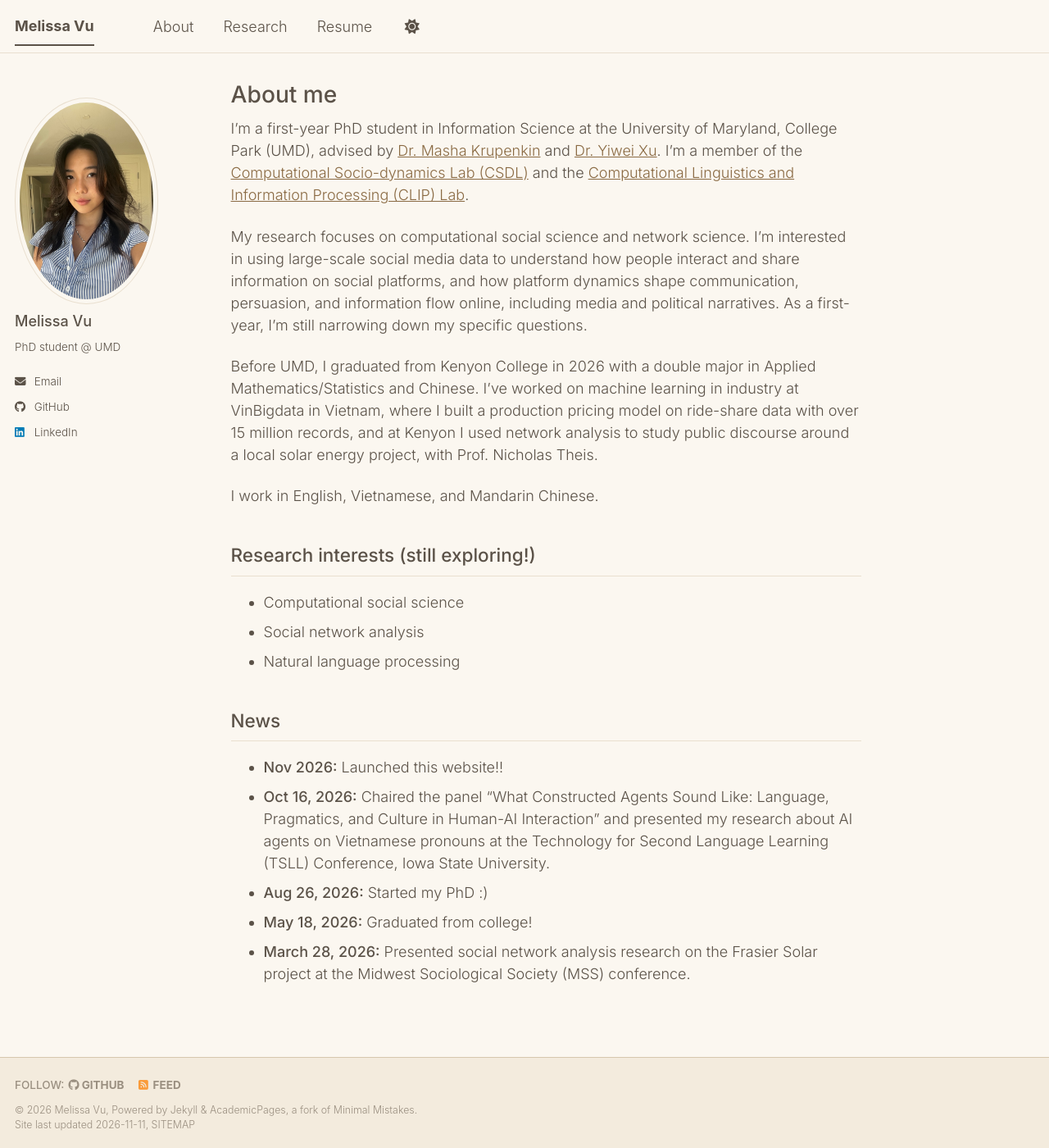
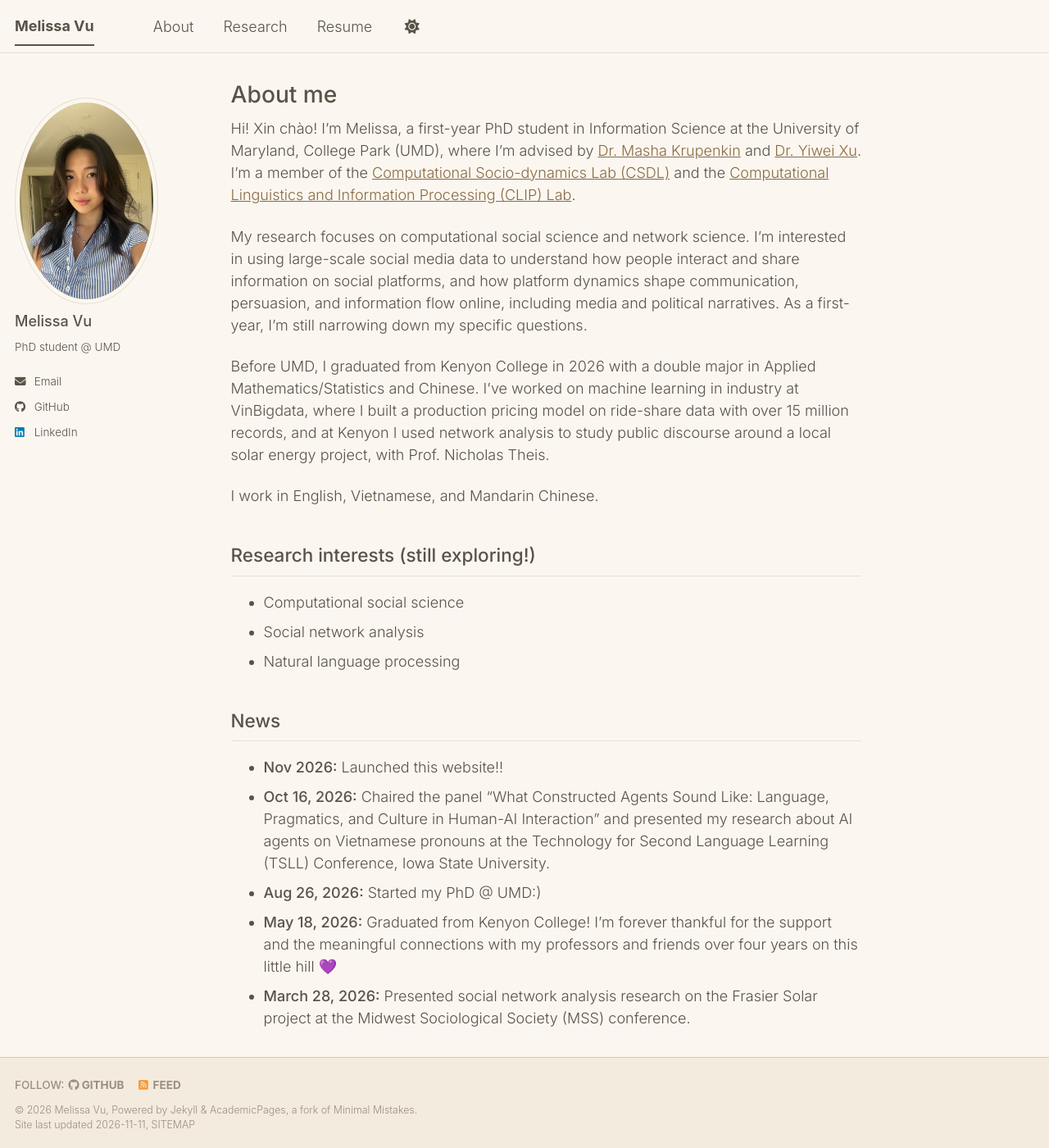
Before and after one commit to melvu-25/melvu-25.github.io, a Jekyll site: the page built from _pages/about.md, in a window 1280 px wide and 1400 px high. Shown: the whole window at 82% size. Built offline with Jekyll 4.4.1, drawn with Linux system fonts in a browser that asks for light colours; a script bundle is joined from its source files by our own code; a style sheet for code colours, icons or effects is not loaded.

Commit message:
Revise about page with personal introduction updates
Updated personal introduction and added details about graduation and PhD start date.

```diff
--- a/_pages/about.md
+++ b/_pages/about.md
@@ -7,11 +7,11 @@ redirect_from:
   - /about.html
 ---
 
-I'm a first-year PhD student in Information Science at the University of Maryland, College Park (UMD), advised by [Dr. Masha Krupenkin](http://masha-krupenkin.com) and [Dr. Yiwei Xu](https://www.yiweixu.net/). I'm a member of the [Computational Socio-dynamics Lab (CSDL)](https://glciampaglia.com) and the [Computational Linguistics and Information Processing (CLIP) Lab](https://clip.umiacs.umd.edu/).
+Hi! Xin chào! I'm Melissa, a first-year PhD student in Information Science at the University of Maryland, College Park (UMD), where I'm advised by [Dr. Masha Krupenkin](http://masha-krupenkin.com) and [Dr. Yiwei Xu](https://www.yiweixu.net/). I'm a member of the [Computational Socio-dynamics Lab (CSDL)](https://glciampaglia.com) and the [Computational Linguistics and Information Processing (CLIP) Lab](https://clip.umiacs.umd.edu/).
 
 My research focuses on computational social science and network science. I'm interested in using large-scale social media data to understand how people interact and share information on social platforms, and how platform dynamics shape communication, persuasion, and information flow online, including media and political narratives. As a first-year, I'm still narrowing down my specific questions.
 
-Before UMD, I graduated from Kenyon College in 2026 with a double major in Applied Mathematics/Statistics and Chinese. I've worked on machine learning in industry at VinBigdata in Vietnam, where I built a production pricing model on ride-share data with over 15 million records, and at Kenyon I used network analysis to study public discourse around a local solar energy project, with Prof. Nicholas Theis.
+Before UMD, I graduated from Kenyon College in 2026 with a double major in Applied Mathematics/Statistics and Chinese. I've worked on machine learning in industry at VinBigdata, where I built a production pricing model on ride-share data with over 15 million records, and at Kenyon I used network analysis to study public discourse around a local solar energy project, with Prof. Nicholas Theis.
 
 I work in English, Vietnamese, and Mandarin Chinese.
 
@@ -25,6 +25,6 @@ News
 ------
 * **Nov 2026:** Launched this website!!
 * **Oct 16, 2026:** Chaired the panel "What Constructed Agents Sound Like: Language, Pragmatics, and Culture in Human-AI Interaction" and presented my research about AI agents on Vietnamese pronouns at the Technology for Second Language Learning (TSLL) Conference, Iowa State University.
-* **Aug 26, 2026:** Started my PhD :)
-* **May 18, 2026:** Graduated from college!
+* **Aug 26, 2026:** Started my PhD @ UMD:)
+* **May 18, 2026:** Graduated from Kenyon College! I'm forever thankful for the support and the meaningful connections with my professors and friends over four years on this little hill 💜
 * **March 28, 2026:** Presented social network analysis research on the Frasier Solar project at the Midwest Sociological Society (MSS) conference.
```
